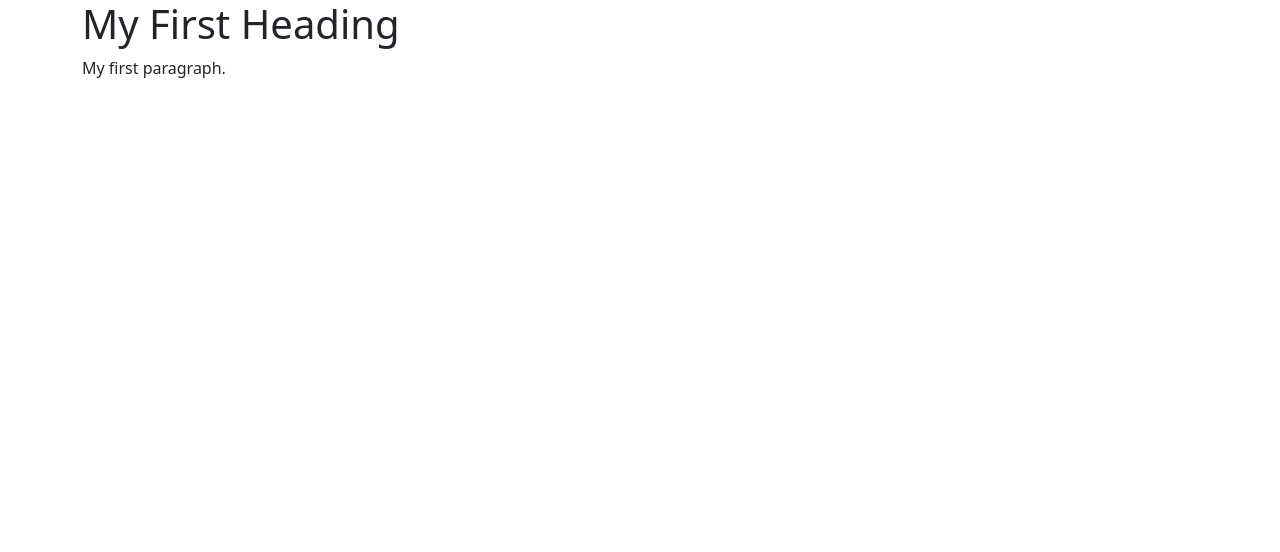
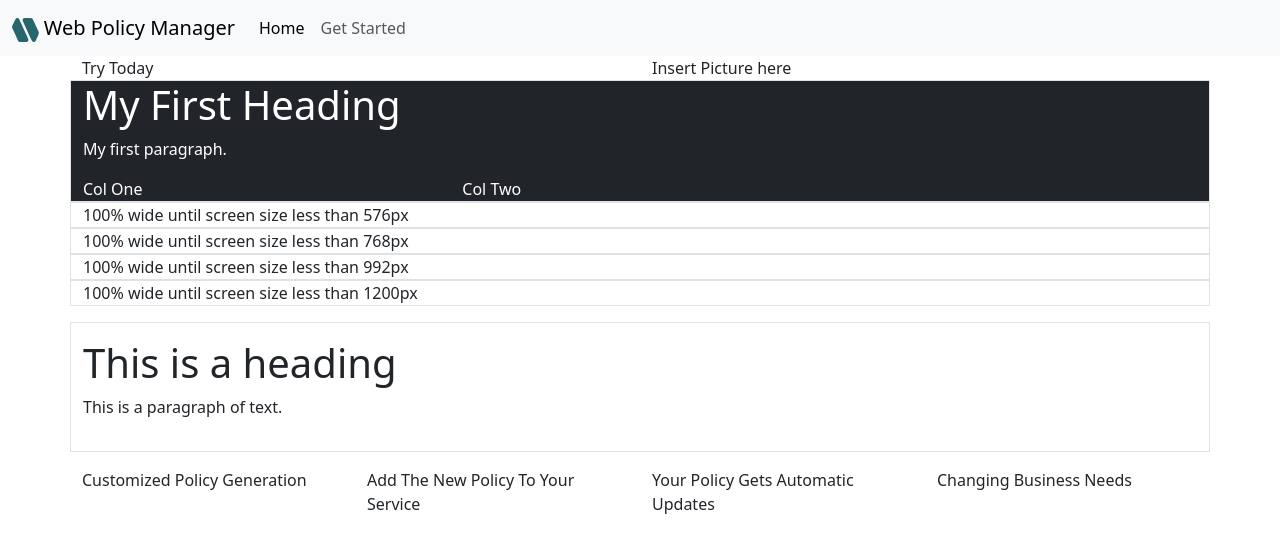
Before and after one commit to Caleb-Barton/Bootstrap-practice, a plain HTML site: page index.html in a window 1280 px wide. Drawn offline with nearby package versions, Linux system fonts and the light colour scheme.

Commit message:
Nav-bar started
But not a whole lot of progress

```diff
--- a/index.html
+++ b/index.html
@@ -4,18 +4,78 @@
         <meta charset="UTF-8">
         <meta name="viewport" content="width=device-width, initial-scale=1.0">
         <title> Caleb's First Bootstrap Project</title>
+        <!-- Bootstrap CSS-->
         <link href="https://cdn.jsdelivr.net/npm/bootstrap@5.3.0-alpha1/dist/css/bootstrap.min.css" rel="stylesheet" integrity="sha384-GLhlTQ8iRABdZLl6O3oVMWSktQOp6b7In1Zl3/Jr59b6EGGoI1aFkw7cmDA6j6gD" crossorigin="anonymous">
     </head>
     <body>
+        <!-- NAV BAR -->
+        <nav class="navbar navbar-expand-lg navbar-light bg-light">
+            <div class="container-fluid">
+                <a class="navbar-brand" href="#">
+                    <img src="images/LOGO-02-03.svg" alt="Logo" height="24">
+                    Web Policy Manager
+                </a>
+                <button class="navbar-toggler" type="button" data-bs-toggle="collapse" data-bs-target="#navbarSupportedContent" aria-controls="navbarSupportedContent" aria-expanded="false" aria-label="Toggle navigation">
+                    <span class="navbar-toggler-icon"></span>
+                </button>
+                <div class="collapse navbar-collapse" id="navbarSupportedContent">
+                    <ul class="navbar-nav me-auto mb-2 mb-lg-0">
+                        <li class="nav-item">
+                            <a class="nav-link active" aria-current="page" href="#">Home</a>
+                        </li>
+                        <li class="nav-item">
+                            <a class="nav-link" href="#">Get Started</a>
+                        </li>
+                    </ul>
+                </div>
+            </div>
+        </nav>
 
+
+        <!-- Try Today Starter -->
         <div class="container">
-            <h1>My First Heading</h1>
-            <p>My first paragraph.</p>
+            <div class="row">
+                <div class="col-md-6">Try Today</div>
+                <div class="col-md-6">Insert Picture here</div>
+            </div>
         </div>
 
 
 
+        <div class="container border bg-dark text-white">
+            <h1>My First Heading</h1>
+            <p>My first paragraph.</p>
+            <div class="row">
+                <div class="col-sm-4">Col One</div>
+                <div class="col-sm-8">Col Two</div>
+            </div>
+        </div>
 
+        <div class="container-sm border">100% wide until screen size less than 576px</div>
+        <div class="container-md border">100% wide until screen size less than 768px</div>
+        <div class="container-lg border">100% wide until screen size less than 992px</div>
+        <div class="container-xl border">100% wide until screen size less than 1200px</div>
+
+        <!-- Container with border, extra paddings and margins -->
+<div class="container border py-3 my-3">
+    <h1>This is a heading</h1>
+    <p>This is a paragraph of text.</p>
+</div>
+
+
+
+        <!-- How It Works -->
+        <div class="container">
+            <div class="row">
+                <div class="col-md-3">Customized Policy Generation</div>
+                <div class="col-md-3">Add The New Policy To Your Service</div>
+                <div class="col-md-3">Your Policy Gets Automatic Updates</div>
+                <div class="col-md-3">Changing Business Needs</div>
+            </div>
+        </div>
+
+
+        <!-- Bootstrap JS-->
         <script src="https://cdn.jsdelivr.net/npm/bootstrap@5.3.0-alpha1/dist/js/bootstrap.bundle.min.js" integrity="sha384-w76AqPfDkMBDXo30jS1Sgez6pr3x5MlQ1ZAGC+nuZB+EYdgRZgiwxhTBTkF7CXvN" crossorigin="anonymous"></script>
     </body>
 </html>
```
Also changed, not shown: Images/LOGO-02-03.svg (added).
